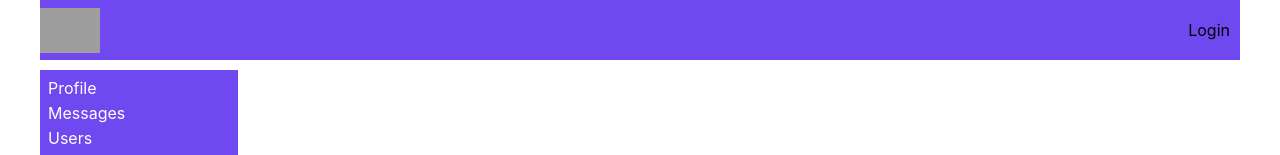
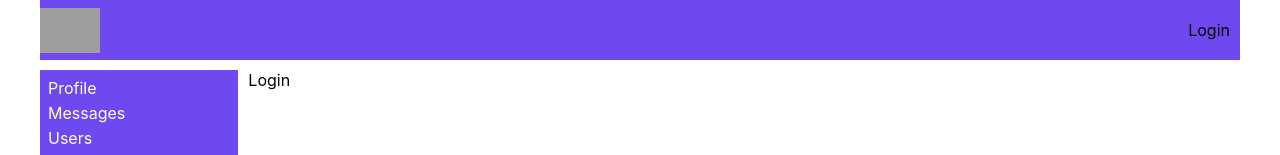
Before and after one commit to T-DubX/Way-of-the-Samurai, a React (Create React App) app: page /login in a window 1280 px wide. Shown: the top 155 px of the page. Built offline with nearby package versions, Linux system fonts and the light colour scheme; no server answers; grey boxes are pictures that could not be loaded.

Commit message:
Redirect to login page if user is not saved

```diff
--- a/src/App.tsx
+++ b/src/App.tsx
@@ -10,6 +10,7 @@
 import {UsersContainer} from "./components/users/UsersContainer";
 import {ProfileContainer} from "./components/profile/ProfileContainer";
 import {HeaderContainer} from "./components/header/HeaderContainer";
+import {Login} from "./components/login/Login";
 
 
 function App(): JSX.Element {
@@ -27,6 +28,7 @@
                 <Route path={'/music'} render={() => <Music/>}/>
                 <Route path={'/settings'} render={() => <Settings/>}/>
                 <Route path={'/users'} render={() => <UsersContainer/>}/>
+                <Route path={'/login'} render={() => <Login/>}/>
             </div>
         </div>
     );
--- a/src/components/dialogs/Dialogs.tsx
+++ b/src/components/dialogs/Dialogs.tsx
@@ -4,6 +4,7 @@
 import {Message, MessageDataType} from "./message/Message";
 import {SendMessage} from "./message/sendMessage/SendMessage";
 import {DialogsPropsType} from "./DialogsContainer";
+import {Redirect} from "react-router-dom";
 
 
 export type DialogsPageType = {
@@ -11,11 +12,7 @@
     dialogs: DialogsDataType[]
     newMessageText: string
 }
-//
-// type DialogsPropsType = {
-//     dialogsPage: DialogsPageType
-//     dispatch: (action: ActionType) => void;
-// }
+
 
 export const Dialogs: FC<DialogsPropsType> = (props) => {
     let state = props.dialogsPage
@@ -27,6 +24,8 @@
         key={message.id}
         message={message.message}
     />)
+
+    if (!props.isAuth) return <Redirect to={'/login'}/>
 
     return (
         <div className={s.dialogs}>
--- a/src/components/dialogs/DialogsContainer.tsx
+++ b/src/components/dialogs/DialogsContainer.tsx
@@ -5,7 +5,8 @@
 import {ActionType} from "../../redux/dialogs-reducer";
 
 type MapStateToProps = {
-    dialogsPage: DialogsPageType
+    dialogsPage: DialogsPageType,
+    isAuth: boolean
 }
 
 type MapDispatchToProps = {
@@ -17,6 +18,7 @@
 const mapStateToProps = (state: AppStateType): MapStateToProps => {
     return {
         dialogsPage: state.dialogsPage,
+        isAuth: state.auth.isAuth
     }
 }
 
--- /dev/null
+++ b/src/components/login/Login.tsx
@@ -0,0 +1,9 @@
+import React from 'react';
+
+export const Login = () => {
+    return (
+        <div>
+            Login
+        </div>
+    );
+};
--- a/src/components/profile/ProfileContainer.tsx
+++ b/src/components/profile/ProfileContainer.tsx
@@ -3,7 +3,7 @@
 import {connect} from "react-redux";
 import {getUserProfile, setUserProfile} from "../../redux/profile-reducer";
 import {AppStateType} from "../../redux/store";
-import {RouteComponentProps, withRouter} from "react-router-dom";
+import {Redirect, RouteComponentProps, withRouter} from "react-router-dom";
 
 export type ProfileUser = {
     aboutMe: string
@@ -35,6 +35,7 @@
     profile: ProfileUser | null
     setUserProfile: (profile: ProfileUser) => void
     getUserProfile: (userId: number) => void
+    isAuth: boolean
 }
 
 type PropsType = RouteComponentProps<PathParamsType> & ProfileAPIContainerProps
@@ -47,6 +48,8 @@
     }
 
     render() {
+        if (!this.props.isAuth) return <Redirect to={'/login'}/>
+
         return (
             <Profile {...this.props} profile={this.props.profile}/>
         )
@@ -54,12 +57,14 @@
 };
 type MapStatePropsType = {
     profile: ProfileUser | null
+    isAuth: boolean
     // profilePage: ProfilePageType
 }
 const mapStateToProps = (state: AppStateType): MapStatePropsType => {
     return {
         // profilePage: state.profilePage,
-        profile: state.profilePage.profile
+        profile: state.profilePage.profile,
+        isAuth: state.auth.isAuth
     }
 }
 const withUrlDataContainerComponent = withRouter(ProfileAPIContainer)
```
